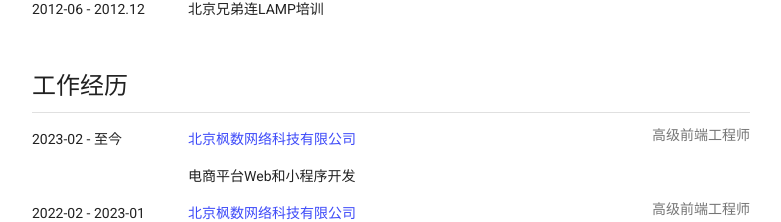
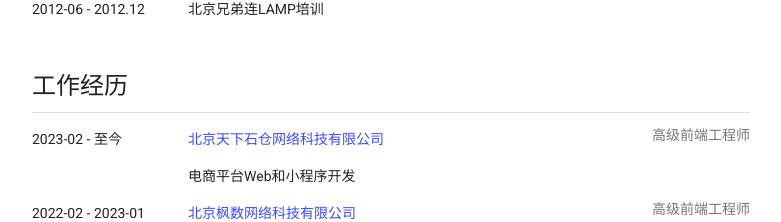
Before and after one commit to foxsir/resume, an Angular app: page / in a window 1280 px wide. Shown: the part 1517-1739 px from the top of the page, without its empty margins (249-1030 px from the left). Built offline with nearby package versions, Linux system fonts and the light colour scheme.

Commit message:
修改文字

```diff
--- a/angular.json
+++ b/angular.json
@@ -123,5 +123,8 @@
         }
       }
     }},
-  "defaultProject": "resume"
+  "defaultProject": "resume",
+  "cli": {
+    "analytics": "ad17bc5c-d981-456b-85ec-b560d35a1677"
+  }
 }
--- a/src/app/app.component.ts
+++ b/src/app/app.component.ts
@@ -70,7 +70,7 @@
   companies = [
     {
       dateRange: '2023-02 - 至今',
-      name: '北京枫数网络科技有限公司',
+      name: '北京天下石仓网络科技有限公司',
       role: '高级前端工程师',
       works: [
         '电商平台Web和小程序开发'
```
